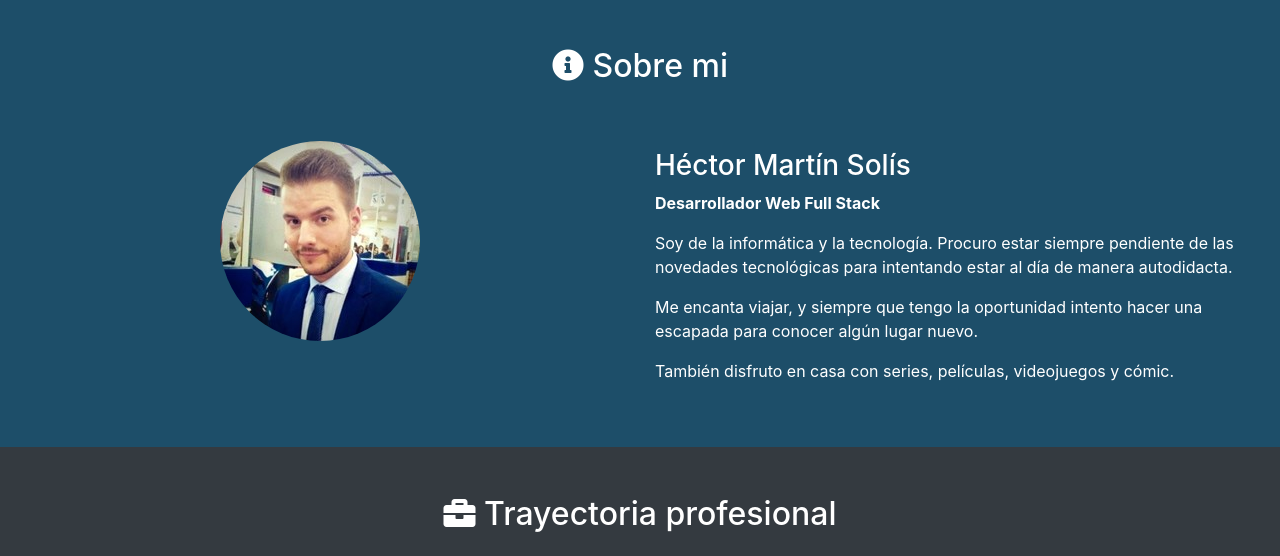
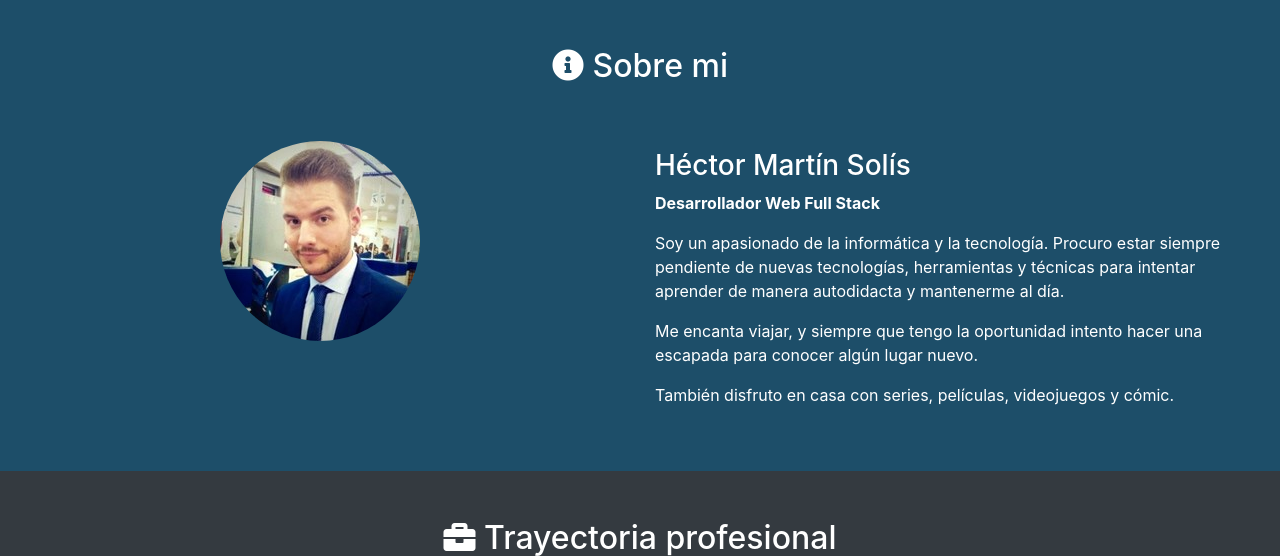
Before and after one commit to HecMartinSol/portfolio_basic, a PHP site: page / in a window 1280 px wide. Shown: the part 340-896 px from the top of the page. Run offline with PHP 8.4, Linux system fonts and the light colour scheme; some libraries are stand-ins or nearby versions.

Commit message:
Arreglo textos

```diff
--- a/index.php
+++ b/index.php
@@ -286,7 +286,7 @@
 				<div class="col-md">
 					<h3 class="pt-2">Héctor Martín Solís</h3>
 					<p><b>Desarrollador Web Full Stack</b></p>
-					<p>Soy de la informática y la tecnología. Procuro estar siempre pendiente de las novedades tecnológicas para intentando estar al día de manera autodidacta.</p>
+					<p>Soy un apasionado de la informática y la tecnología. Procuro estar siempre pendiente de nuevas tecnologías, herramientas y técnicas para intentar aprender de manera autodidacta y mantenerme al día.</p>
 					<p>Me encanta viajar, y siempre que tengo la oportunidad intento hacer una escapada para conocer algún lugar nuevo.</p>
 					<p>También disfruto en casa con series, películas, videojuegos y cómic.</p>
 				</div>
```
